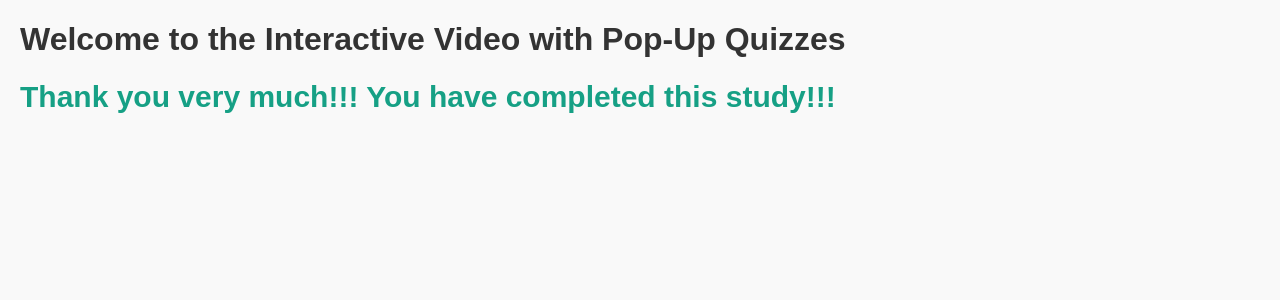
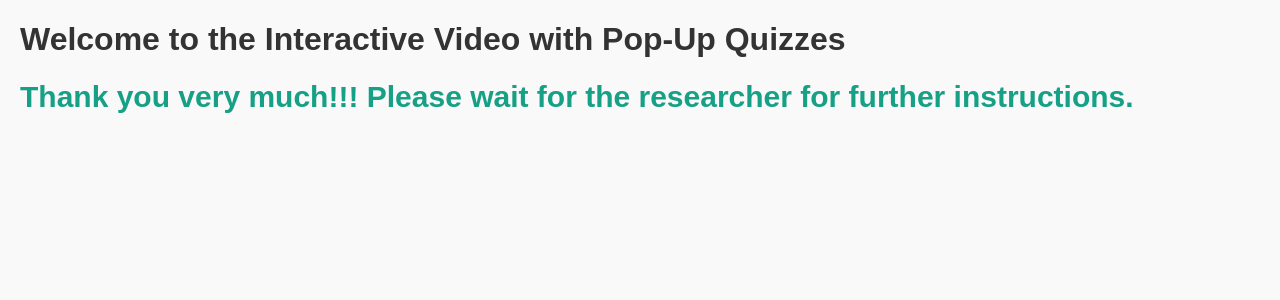
Before and after one commit to eccentric-horse/DeafLearning, a Flask app: template templates/survey_success.html in a window 1280 px wide. Shown: the top 300 px of the page. Run offline with Flask 3, Linux system fonts and the light colour scheme; the template is opened without the code that fills it, so the values that code supplies are empty.

Commit message:
Minor change to the completion message after the survey to clarify that it is the end of the survey but not the study.

```diff
--- a/templates/survey_success.html
+++ b/templates/survey_success.html
@@ -2,6 +2,6 @@
 
 {% block body %}
 
-<h3>Thank you very much!!! You have completed this study!!!</h3>
+<h3>Thank you very much!!! Please wait for the researcher for further instructions.</h3>
 
 {% endblock %}
```
